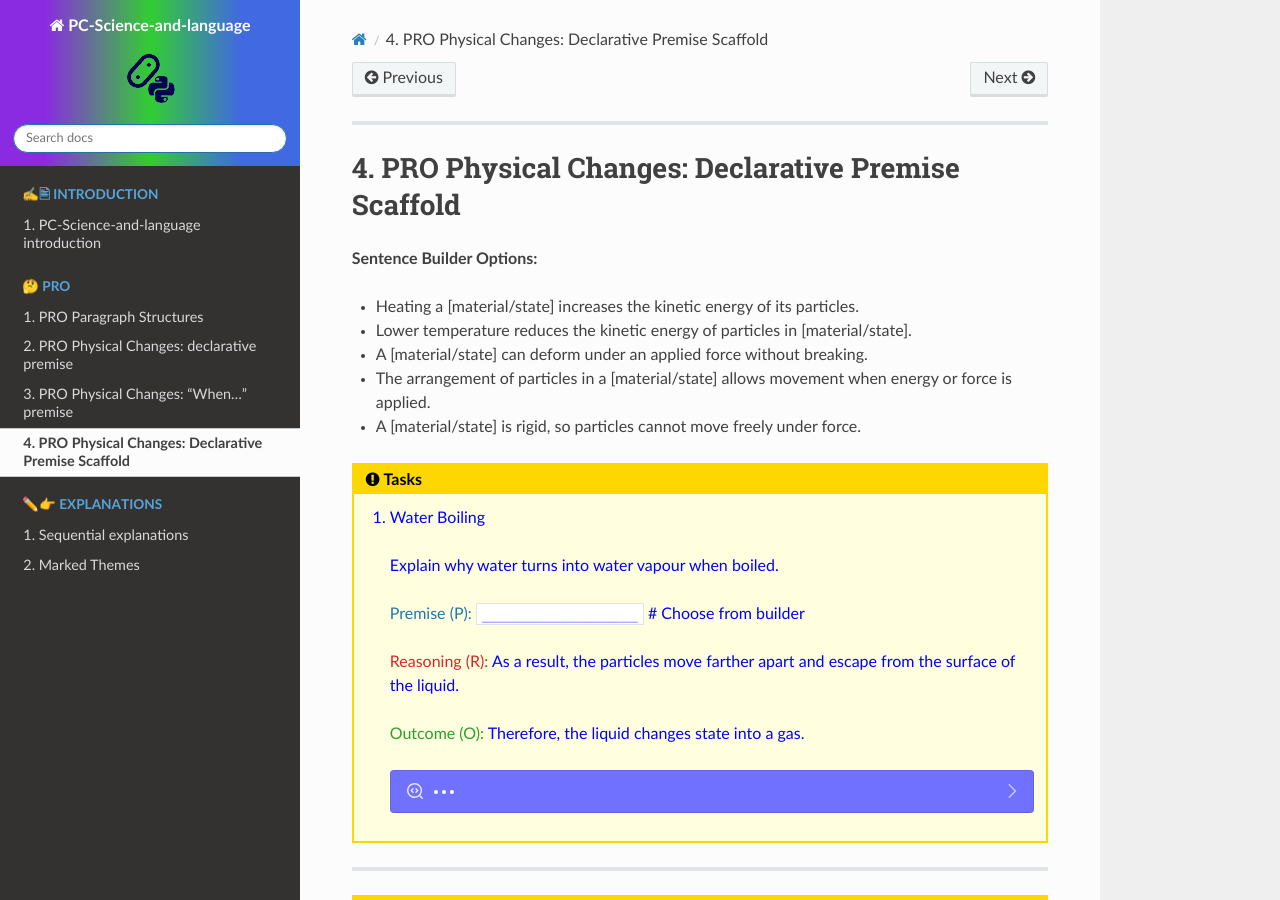
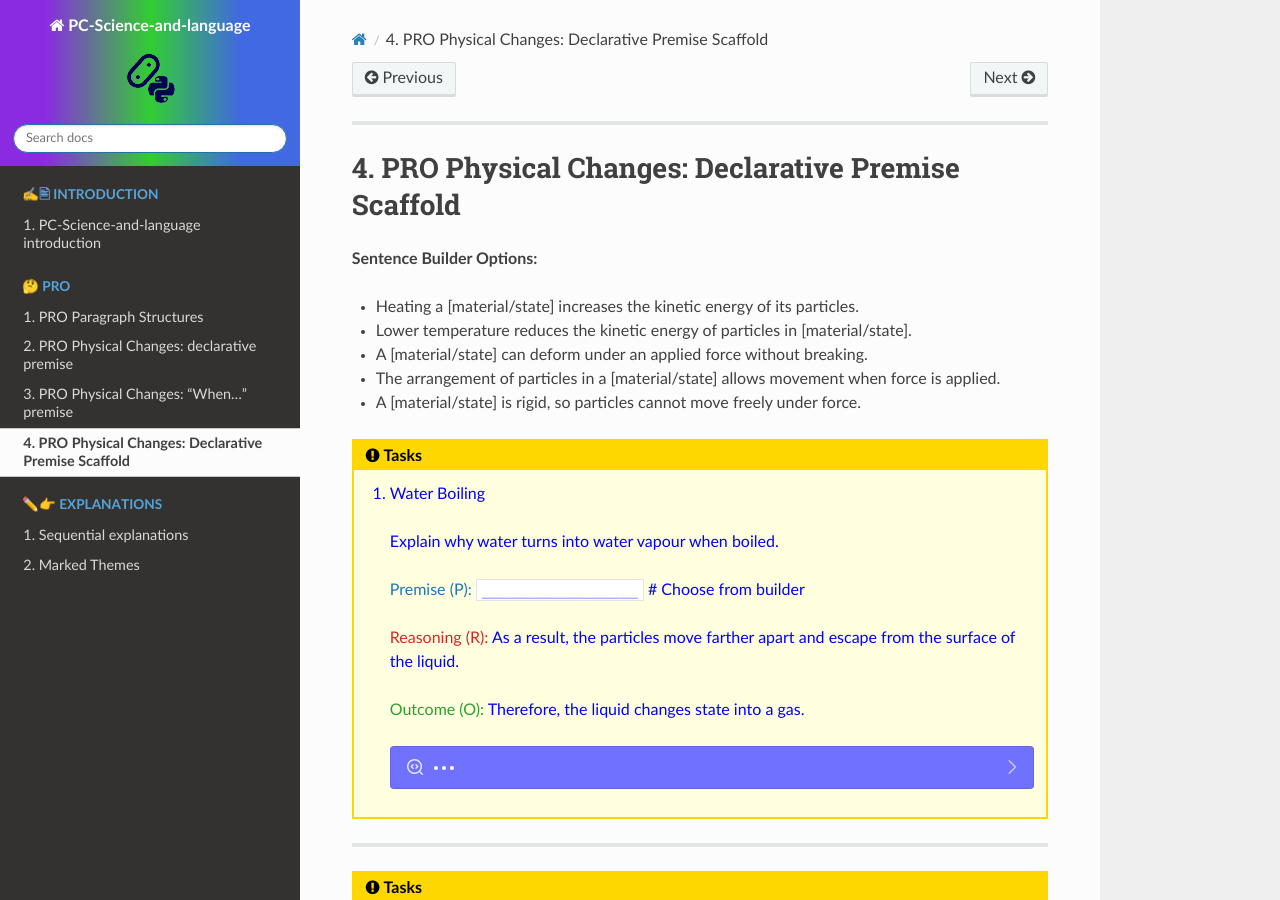
Before and after one commit to gmc-code/PC-Science-and-language, a Sphinx documentation site: the page built from docs/chemistry/PRO_Physical_Changes_scaffold.rst, in a window 1280 px wide and 900 px high. Built offline with Sphinx 7.4.7 and the Read the Docs theme 3.1.0, drawn with Linux system fonts in a browser that asks for light colours; pages that are not in the unit, such as notebooks, are missing from menus; some of the changed lines change nothing that is shown.

Commit message:
pro scaffold

```diff
--- a/docs/chemistry/PRO_Physical_Changes_scaffold.rst
+++ b/docs/chemistry/PRO_Physical_Changes_scaffold.rst
@@ -7,7 +7,7 @@
 - Heating a [material/state] increases the kinetic energy of its particles.
 - Lower temperature reduces the kinetic energy of particles in [material/state].
 - A [material/state] can deform under an applied force without breaking.
-- The arrangement of particles in a [material/state] allows movement when energy or force is applied.
+- The arrangement of particles in a [material/state] allows movement when force is applied.
 - A [material/state] is rigid, so particles cannot move freely under force.
 
 .. admonition:: Tasks
@@ -31,9 +31,12 @@
         :class-container: sd-dropdown-container
 
         .. tab-set::
+
             .. tab-item:: Answer
+
                 :P:`Premise (P):`
-                Heating a liquid increases the kinetic energy of its particles.
+                | Heating a [material/state] increases the kinetic energy of its particles.
+                | Heating a liquid increases the kinetic energy of its particles.
 
 ----
 
@@ -63,7 +66,8 @@
             .. tab-item:: Answer
 
                 :P:`Premise (P):`
-                Heating a solid increases the kinetic energy of its particles.
+                | Heating a [material/state] increases the kinetic energy of its particles.
+                | Heating a solid increases the kinetic energy of its particles.
 
 ----
 
@@ -92,13 +96,14 @@
             .. tab-item:: Answer
 
                 :P:`Premise (P):`
-                Lower temperature reduces the kinetic energy of particles in a gas.
+                | Lower temperature reduces the kinetic energy of particles in [material/state].
+                | Lower temperature reduces the kinetic energy of particles in a gas.
 
 ----
 
 .. admonition:: Tasks
 
-    4. Rubber Band Stretching
+    1. Rubber Band Stretching
 
 
     Explain why a rubber band stretches when pulled.
@@ -122,7 +127,8 @@
             .. tab-item:: Answer
 
                 :P:`Premise (P):`
-                A rubber band can deform under an applied force without breaking.
+                | A [material/state] can deform under an applied force without breaking.
+                | A rubber band can deform under an applied force without breaking.
 
 ---
 
@@ -151,4 +157,5 @@
             .. tab-item:: Answer
 
                 :P:`Premise (P):`
-                The arrangement of particles in a soft solid allows movement when force is applied.
+                | The arrangement of particles in a [material/state] allows movement when force is applied.
+                | The arrangement of particles in modelling clay allows movement when force is applied.
```
